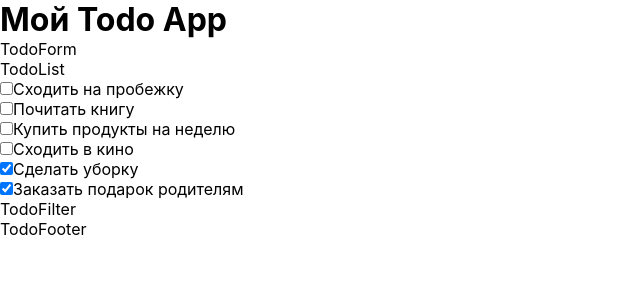
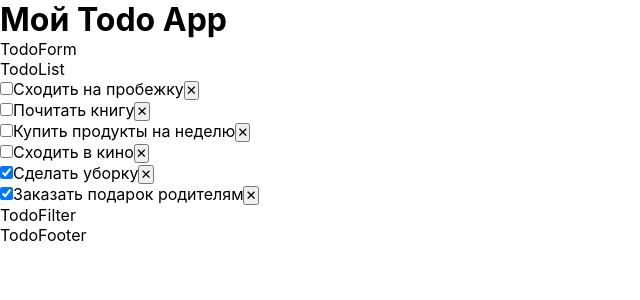
Before and after one commit to AnnaSpirina/todo-app, a React (Create React App) app: page / in a window 1280 px wide. Shown: the top 300 px of the page, without its empty margins (0-640 px from the left). Built offline with nearby package versions, Linux system fonts and the light colour scheme.

Commit message:
Добавила удаление задачи с помощью нового компонента Button

```diff
--- a/src/App.js
+++ b/src/App.js
@@ -22,11 +22,16 @@ function App() {
     ));
   };
 
+  // Удаление задачи
+  const deleteTodo = (id) => {
+    setTodos(todos.filter(todo => todo.id !== id));
+  };
+
   return (
     <div>
       <h1>Мой Todo App</h1>
       <TodoForm />
-      <TodoList todos={todos} onToggle={toggleTodo}/>
+      <TodoList todos={todos} onToggle={toggleTodo} onDelete={deleteTodo}/>
       <TodoFilter />
       <TodoFooter />
     </div>
--- a/src/components/TodoItem.jsx
+++ b/src/components/TodoItem.jsx
@@ -1,8 +1,11 @@
-function TodoItem({todo, onToggle}){
+import Button from "./UI/Button";
+
+function TodoItem({todo, onToggle, onDelete}){
     return (
         <div>
             <input type="checkbox" checked={todo.completed} onChange={() => onToggle(todo.id)} />
             {todo.text}
+            <Button onClick={() => onDelete(todo.id)}>✕</Button>
         </div>
     );
 }
--- a/src/components/TodoList.jsx
+++ b/src/components/TodoList.jsx
@@ -1,12 +1,12 @@
 import TodoItem from "./TodoItem";
 
-function TodoList({todos, onToggle}){
+function TodoList({todos, onToggle, onDelete}){
     return (
         <>
             <div>TodoList</div>
             <div>
                 {todos.map(todo =>{
-                    return <TodoItem key={todo.id} todo={todo} onToggle={onToggle}></TodoItem>;
+                    return <TodoItem key={todo.id} todo={todo} onToggle={onToggle} onDelete={onDelete}></TodoItem>;
                 })}
             </div>
         </>
--- /dev/null
+++ b/src/components/UI/Button.jsx
@@ -0,0 +1,9 @@
+function Button({children, onClick}){
+    return(
+        <button onClick={onClick}>
+            {children}
+        </button>
+    )
+}
+
+export default Button;
```
